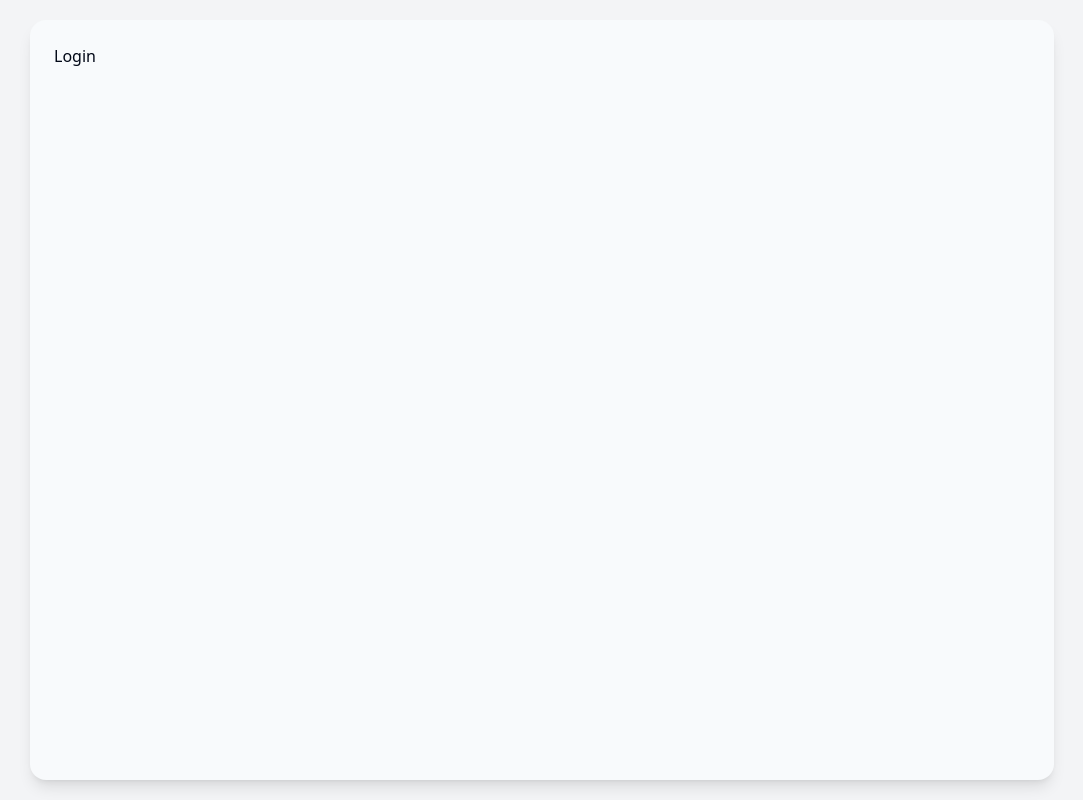
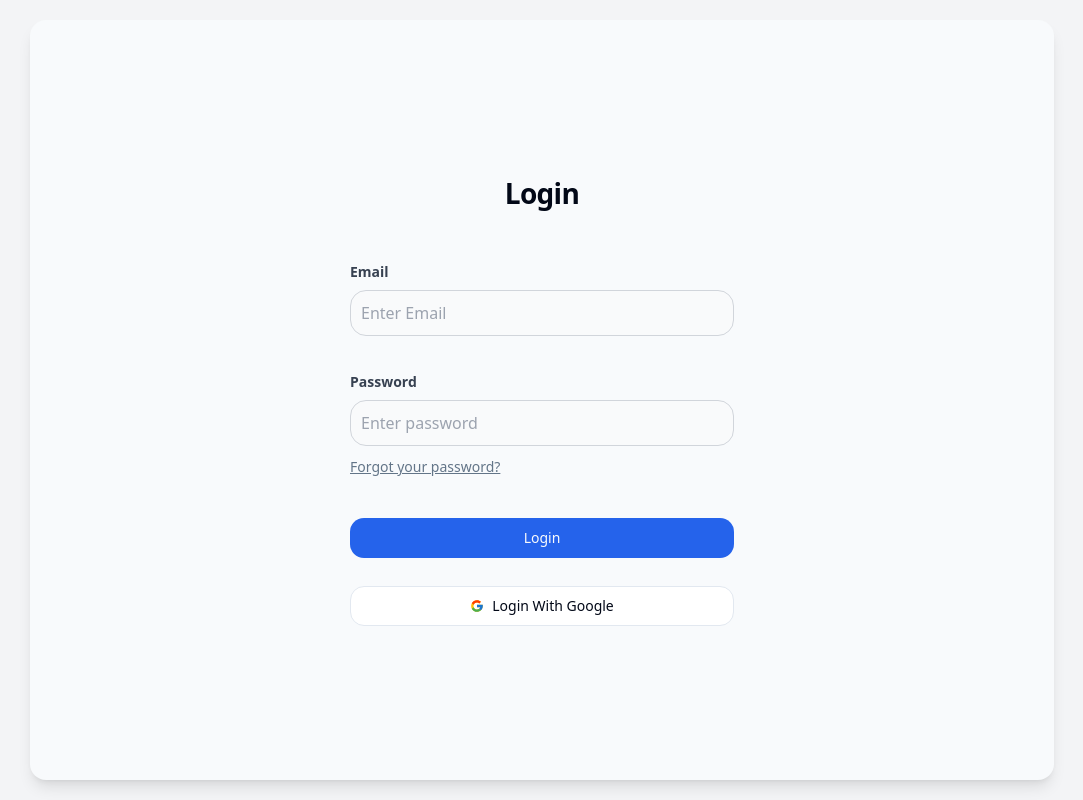
Before and after one commit to amanuelabiy/TrainTrack, a React (Vite) app in the folder frontend/train-track/: page /login in a window 1280 px wide. Shown: the whole page, without its empty margins (98-1181 px from the left). Built offline with nearby package versions, Linux system fonts and the light colour scheme; no server answers.

Commit message:
Finished Login Page. Work Started on Google OAuth

```diff
--- a/frontend/train-track/package.json
+++ b/frontend/train-track/package.json
@@ -12,13 +12,16 @@
   "dependencies": {
     "@radix-ui/react-dropdown-menu": "^2.1.1",
     "@radix-ui/react-slot": "^1.1.0",
+    "@react-oauth/google": "^0.12.1",
     "@reduxjs/toolkit": "^2.1.0",
     "axios": "^1.6.7",
     "class-variance-authority": "^0.7.0",
     "clsx": "^2.1.1",
+    "dotenv": "^16.4.5",
     "lucide-react": "^0.395.0",
     "react": "^18.2.0",
     "react-dom": "^18.2.0",
+    "react-icons": "^5.2.1",
     "react-redux": "^9.1.2",
     "react-router-dom": "^6.21.3",
     "tailwind-merge": "^2.3.0",
--- a/frontend/train-track/src/App.tsx
+++ b/frontend/train-track/src/App.tsx
@@ -1,4 +1,5 @@
 import { Route, RouterProvider, createBrowserRouter } from "react-router-dom";
+import { GoogleOAuthProvider } from "@react-oauth/google";
 
 import {
   Layout,
@@ -11,6 +12,8 @@ import {
   Upcoming,
   Statistics,
 } from "./pages";
+
+const clientId = import.meta.env.VITE_GOOGLE_CLIENT_ID;
 
 const router = createBrowserRouter([
   {
@@ -54,6 +57,10 @@ const router = createBrowserRouter([
 ]);
 
 function App() {
-  return <RouterProvider router={router} />;
+  return (
+    <GoogleOAuthProvider clientId={clientId}>
+      <RouterProvider router={router} />
+    </GoogleOAuthProvider>
+  );
 }
 export default App;
--- a/frontend/train-track/src/components/navbar/Navbar.tsx
+++ b/frontend/train-track/src/components/navbar/Navbar.tsx
@@ -1,4 +1,3 @@
-import MobileDropdown from "./MobileDropdown";
 import NavLinks from "./NavLinks";
 import UserProfileBtn from "./UserProfileBtn";
 
--- /dev/null
+++ b/frontend/train-track/src/components/register/GoogleLoginButton.tsx
@@ -0,0 +1,13 @@
+import { Button } from "../ui/button";
+import { FcGoogle } from "react-icons/fc";
+
+function GoogleLoginButton() {
+  return (
+    <Button variant="outline" className="my-7 w-96">
+      <FcGoogle className="mr-2"></FcGoogle>
+      <span>Login With Google</span>
+    </Button>
+  );
+}
+
+export default GoogleLoginButton;
--- /dev/null
+++ b/frontend/train-track/src/components/register/LoginBtn.tsx
@@ -0,0 +1,7 @@
+import { Button } from "../ui/button";
+
+function LoginBtn() {
+  return <Button className="my-7 w-96">Login</Button>;
+}
+
+export default LoginBtn;
--- a/frontend/train-track/src/pages/Login.tsx
+++ b/frontend/train-track/src/pages/Login.tsx
@@ -1,7 +1,62 @@
+import { LoginForm } from "@/types/accountTypes";
+import { useState } from "react";
+import { Link } from "react-router-dom";
+import Input from "@/components/register/Input";
+import LoginBtn from "@/components/register/LoginBtn";
+import GoogleLoginButton from "@/components/register/GoogleLoginButton";
+
 function Login() {
+  const [formData, setFormData] = useState<LoginForm>({
+    email: "",
+    username: "",
+    password: "",
+  });
+
+  const handleChange = (e: React.ChangeEvent<HTMLInputElement>): void => {
+    const { name, value } = e.target;
+    console.log("Name: " + name, "Value: " + value);
+    setFormData({ ...formData, [name]: value });
+  };
+
   return (
-    <div>
-      <h1>Login</h1>
+    <div className="flex flex-col items-center justify-center">
+      <h1 className="font-bold text-center tracking-tight text-28px mt-32 mb-3">
+        Login
+      </h1>
+      <form className="mx-auto">
+        <Input
+          id="email"
+          label="Email"
+          type="email"
+          value={formData.email}
+          onChange={handleChange}
+          placeholder="Enter Email"
+          name="email"
+        />
+        <div className="mb-3">
+          <div className="mb-2">
+            <Input
+              id="password"
+              label="Password"
+              type="password"
+              value={formData.password}
+              onChange={handleChange}
+              placeholder="Enter password"
+              name="password"
+            />
+          </div>
+          <Link
+            to="/login"
+            className="text-[#637588] text-sm font-normal leading-normal pb-3 pt-1  text-center underline"
+          >
+            Forgot your password?
+          </Link>
+        </div>
+        <div className="w-full flex flex-col space-y-0">
+          <LoginBtn />
+          <GoogleLoginButton />
+        </div>
+      </form>
     </div>
   );
 }
--- a/frontend/train-track/src/types/accountTypes.ts
+++ b/frontend/train-track/src/types/accountTypes.ts
@@ -3,6 +3,12 @@ export interface RegisterForm {
   username: string;
   password: string;
   confirmedPassword: string;
+}
+
+export interface LoginForm {
+  email: string;
+  username: string;
+  password: string;
 }
 
 export interface InputProps {
```
Also changed, not shown: 2 other files (tests, documents, lock files or other folders).
